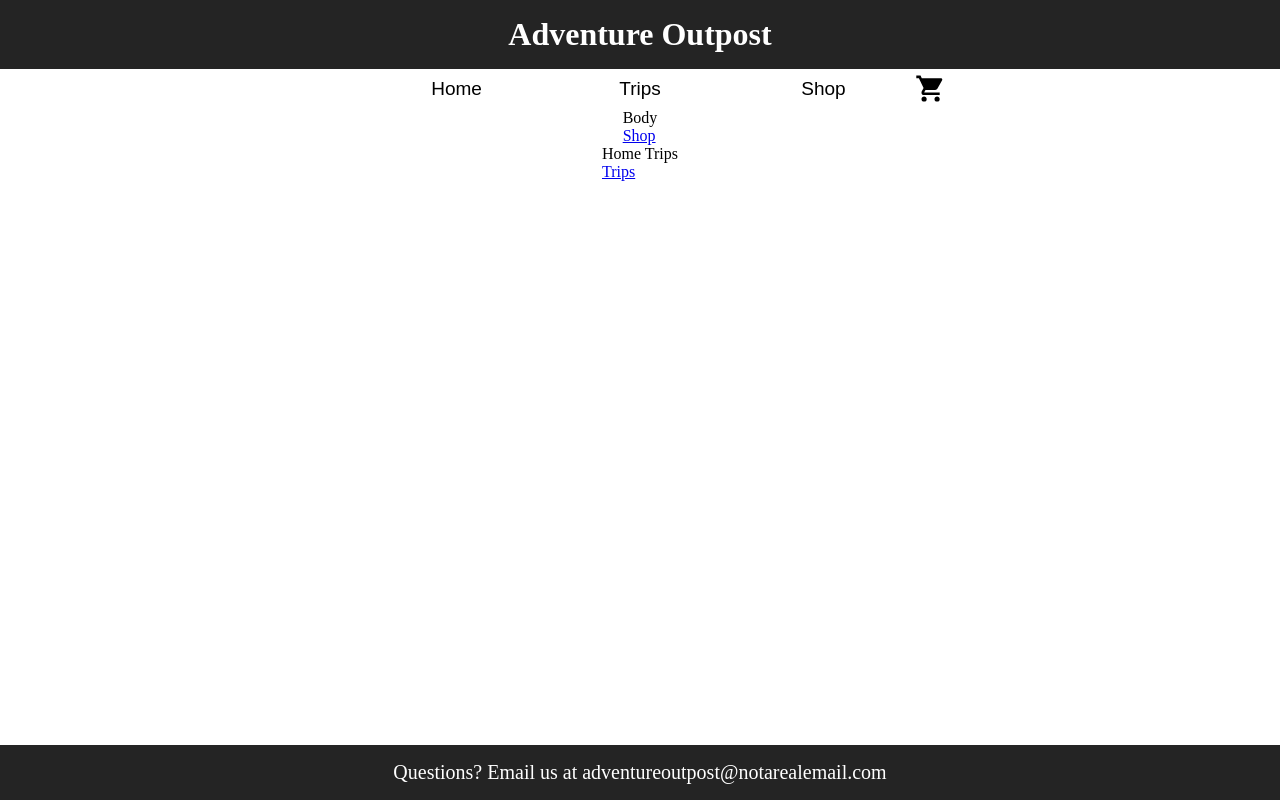
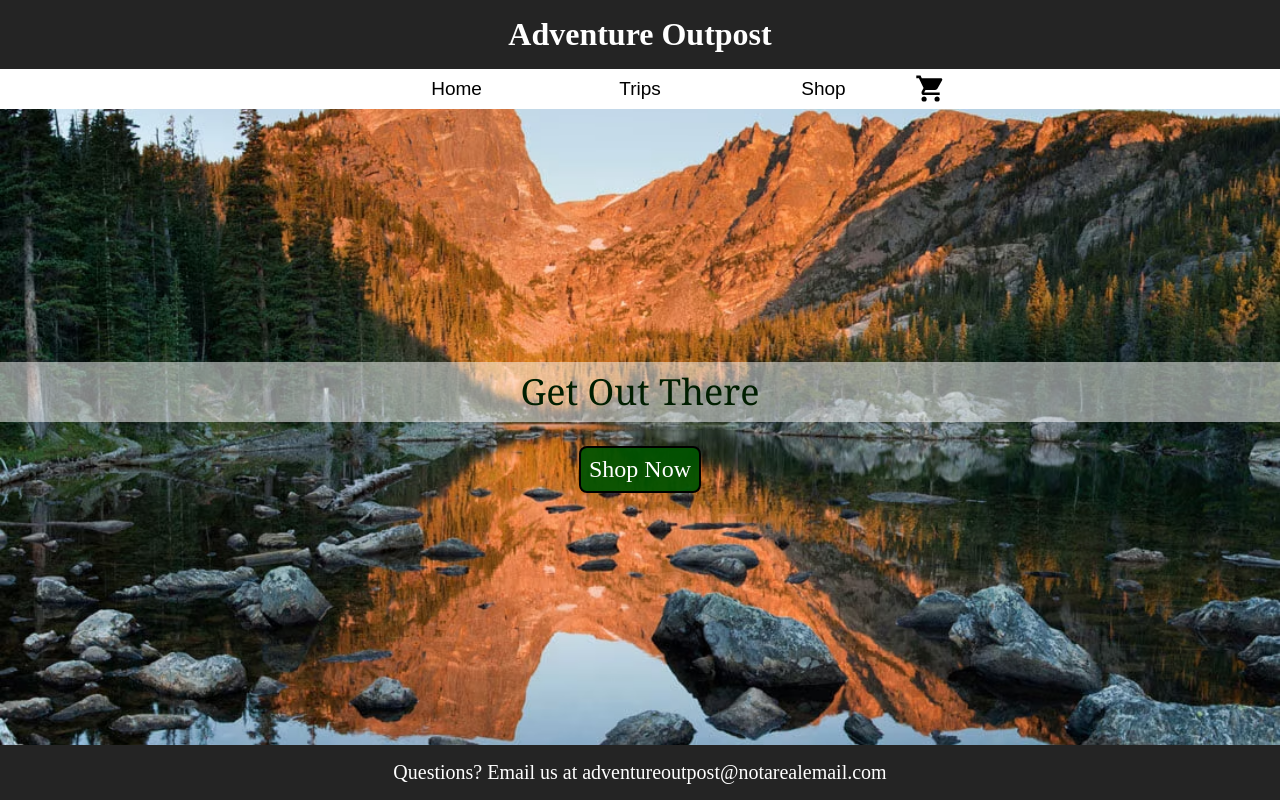
Before and after one commit to djcrago/shopping-cart, a React (Vite) app: page / in a window 1280 px wide. Built offline with nearby package versions, Linux system fonts and the light colour scheme.

Commit message:
Add base styling for home page component

```diff
--- a/src/components/HomePage/HomePage.jsx
+++ b/src/components/HomePage/HomePage.jsx
@@ -9,15 +9,11 @@ function HomePage() {
     <div className={styles.home}>
       <Header />
       <NavBar />
-      <div>
-        <p className={styles.text}>Body</p>
+      <div className={styles.body}>
+        <p className={styles.text}>Get Out There</p>
         <Link to="/shop" className={styles.link}>
-          Shop
+          Shop Now
         </Link>
-      </div>
-      <div>
-        <p className={styles.trips}>Home Trips</p>
-        <Link>Trips</Link>
       </div>
       <Footer />
     </div>
--- a/src/components/HomePage/HomePage.module.css
+++ b/src/components/HomePage/HomePage.module.css
@@ -5,3 +5,49 @@
   flex-direction: column;
   align-items: center;
 }
+
+.body {
+  display: flex;
+  flex-direction: column;
+  justify-content: center;
+  align-items: center;
+  gap: 3vh;
+  width: 100vw;
+  height: 100%;
+  background: center/cover url('../../assets/mountains.png');
+}
+
+.text {
+  display: flex;
+  justify-content: center;
+  align-items: center;
+  background-color: rgb(255, 255, 255, 0.5);
+  width: 100vw;
+  height: 7.5vh;
+  color: rgb(0, 30, 0);
+  font-size: 2.25rem;
+  font-family: Cambria, Cochin, Georgia, Times, 'Times New Roman', serif;
+}
+
+.link {
+  text-align: center;
+  text-decoration: none;
+  color: white;
+  background-color: rgba(0, 83, 0, 0.939);
+  font-size: 1.5rem;
+  padding: 8px;
+  border-radius: 8px;
+  border: 2px solid #000;
+  transform: scale(1) translateZ(0);
+  transition:
+    transform 0.5s,
+    opacity 0.5s;
+}
+
+.link:hover {
+  transform: scale(1.1) translateZ(0);
+  opacity: 0.9;
+  transition:
+    transform 0.5s,
+    opacity 0.5s;
+}
```
Also changed, not shown: src/assets/mountains.png (added).
